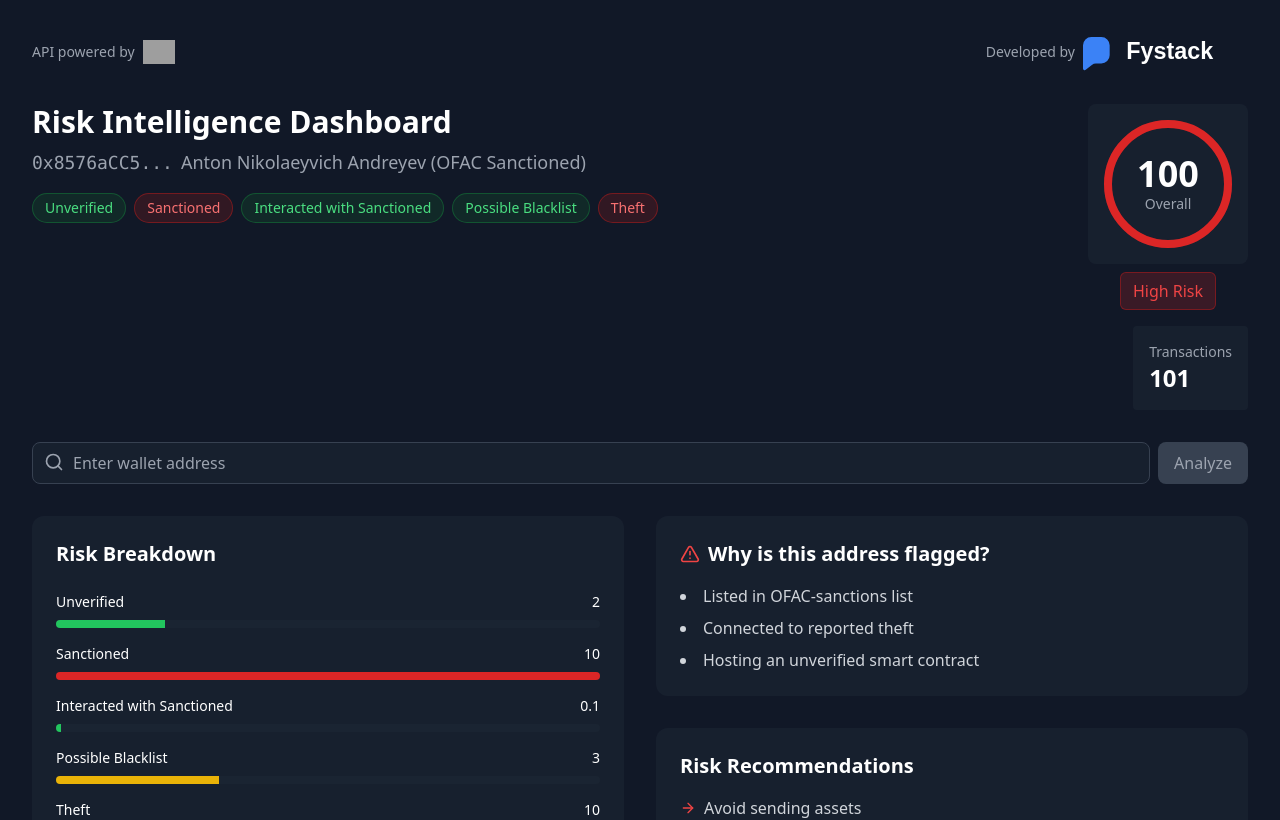
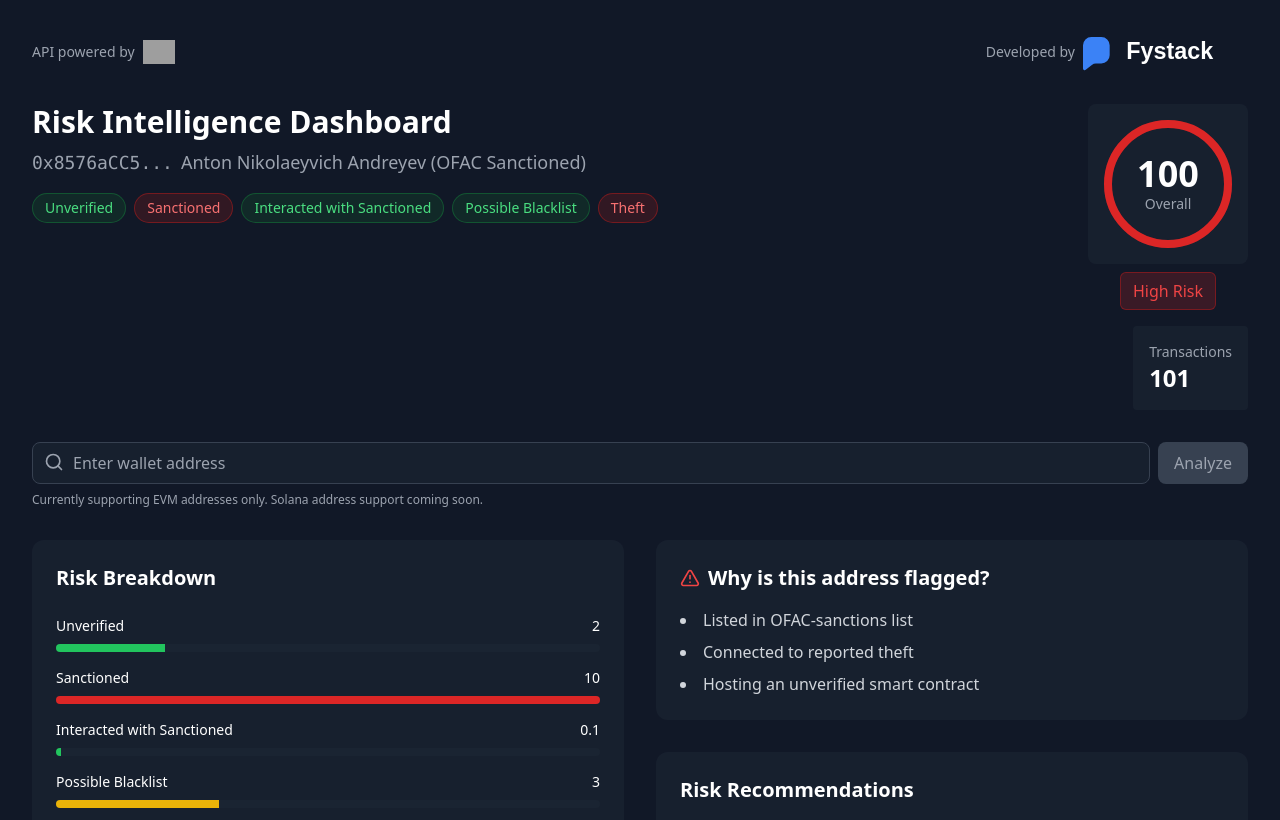
Before and after one commit to fystack/address-risk-dashboard, a React (Vite) app: page / in a window 1280 px wide. Shown: the top 820 px of the page. Built offline with nearby package versions, Linux system fonts and the light colour scheme; no server answers; grey boxes are pictures that could not be loaded.

Commit message:
Add notice to only support EVM address for now

```diff
--- a/src/App.tsx
+++ b/src/App.tsx
@@ -518,6 +518,9 @@ function App() {
               {isLoading ? "Loading..." : "Analyze"}
             </button>
           </div>
+          <div className="text-gray-400 text-xs mt-2">
+            Currently supporting EVM addresses only. Solana address support coming soon.
+          </div>
           {isLoading && (
             <div id="loading-indicator" className="text-gray-400 text-sm mt-2">
               Fetching risk data...
```
